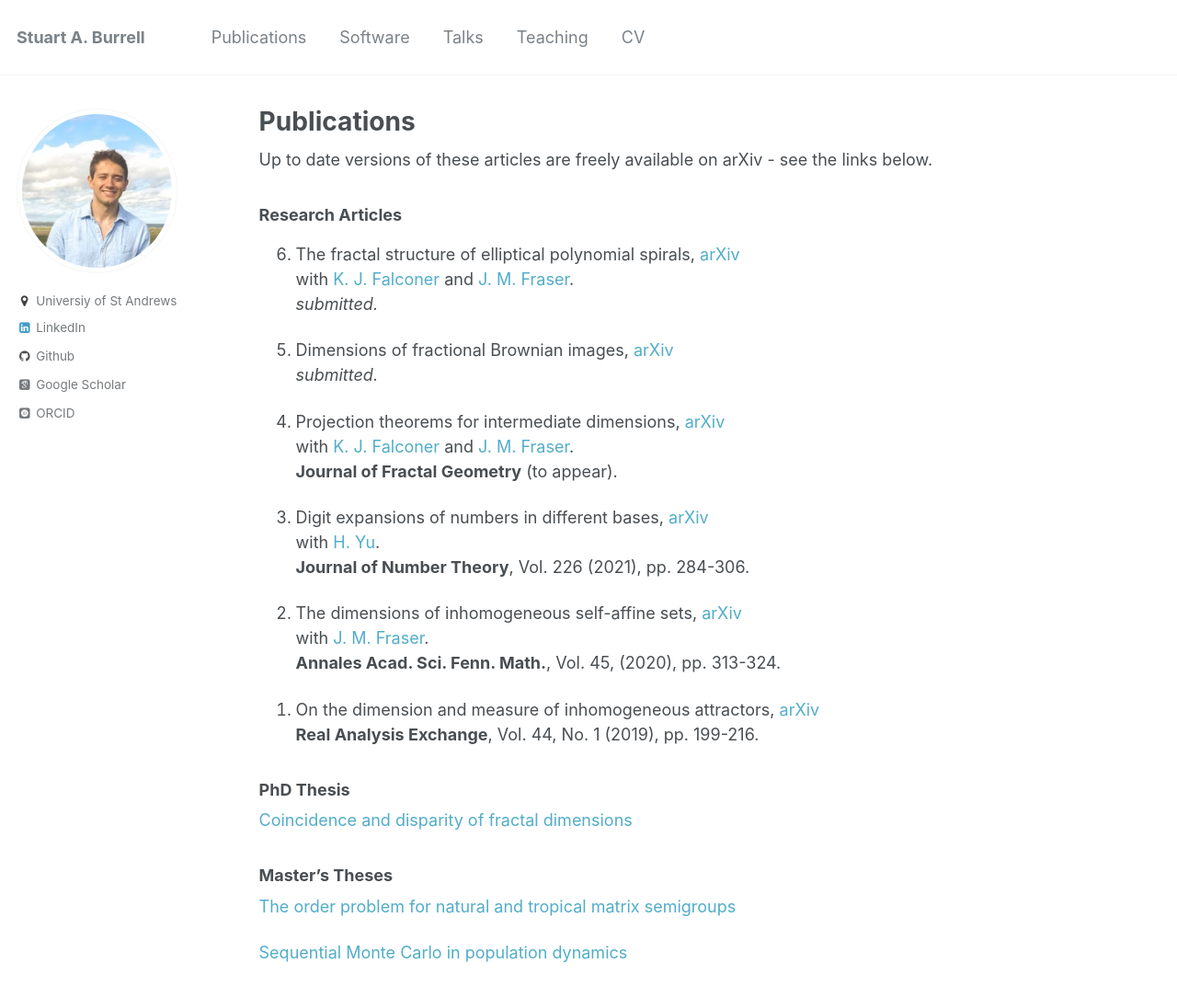
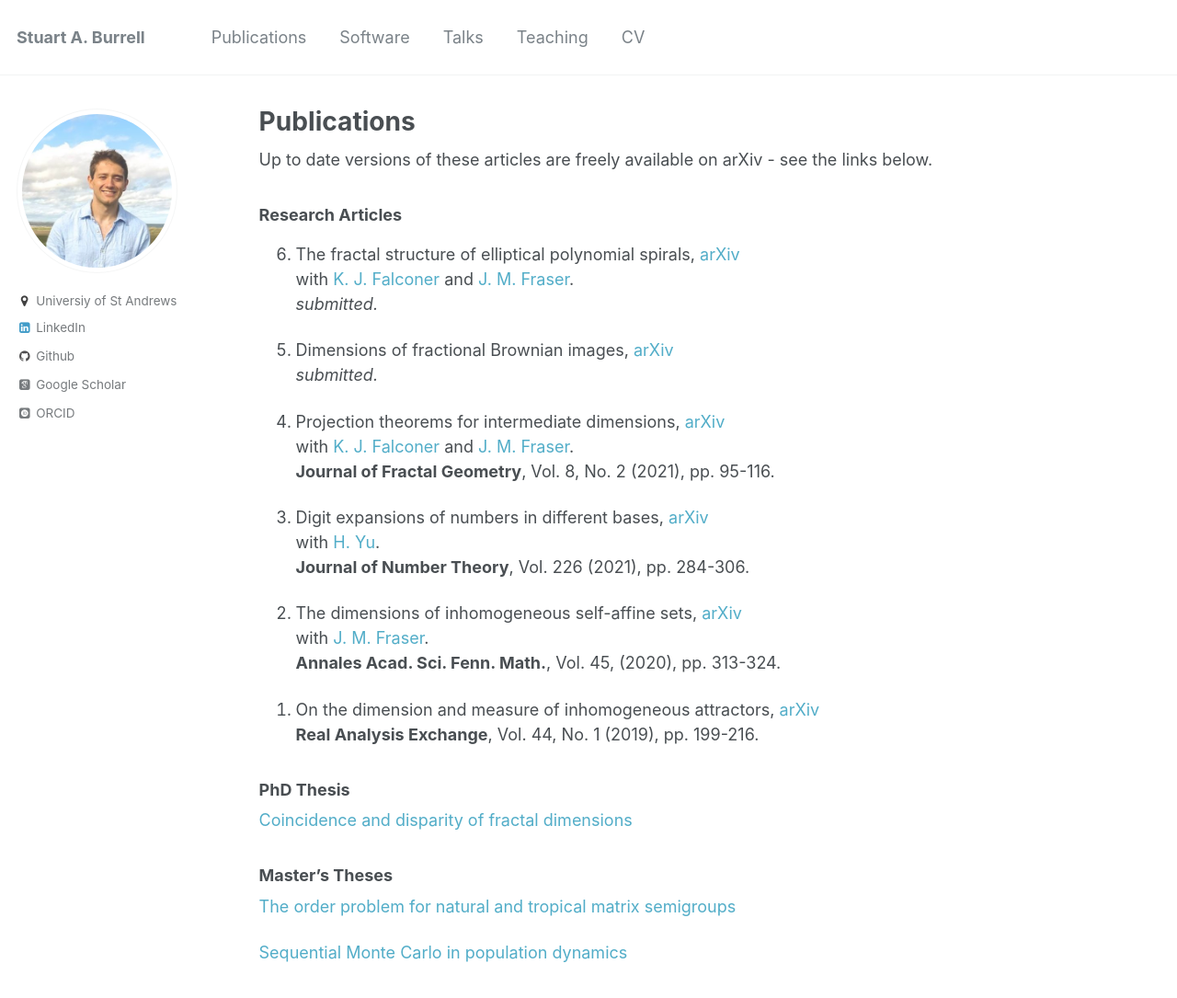
Before and after one commit to stuartburrell/stuartburrell.github.io, a Jekyll site: the page built from _pages/publications.md, in a window 1280 px wide and 1100 px high. Shown: the top 1085 px of the window at 92% size. Built offline with Jekyll 4.4.1, drawn with Linux system fonts in a browser that asks for light colours; some web fonts are replaced.

Commit message:
Add jfg page numbers

```diff
--- a/_pages/publications.md
+++ b/_pages/publications.md
@@ -17,7 +17,7 @@ with [K. J. Falconer](http://www.mcs.st-and.ac.uk/~kenneth/) and [J. M. Fraser](
 
 4. Projection theorems for intermediate dimensions, [arXiv](https://arxiv.org/abs/1907.07632)
 with [K. J. Falconer](http://www.mcs.st-and.ac.uk/~kenneth/) and [J. M. Fraser](http://www.mcs.st-andrews.ac.uk/~jmf32/).
-**Journal of Fractal Geometry** (to appear).
+**Journal of Fractal Geometry**, Vol. 8, No. 2 (2021), pp. 95-116.
 
 3. Digit expansions of numbers in different bases, [arXiv](https://arxiv.org/abs/1905.00832)
 with [H. Yu](https://www.dpmms.cam.ac.uk/~hy351/).
```
